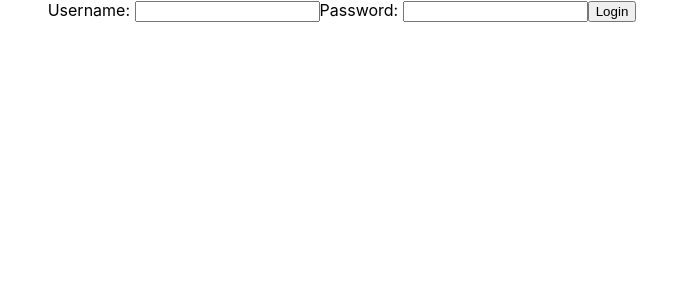
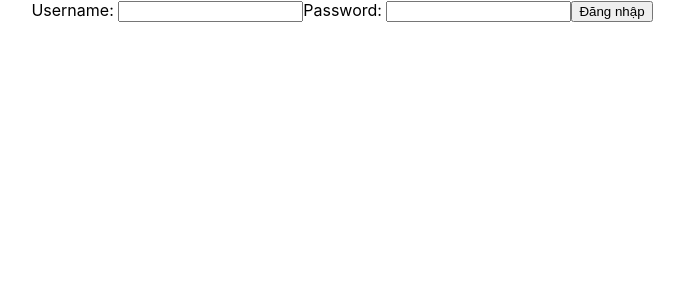
Before and after one commit to Flower-unfurl/bt, a React (Create React App) app in the folder client/my-app/: page / in a window 1280 px wide. Shown: the top 300 px of the page, without its empty margins (298-982 px from the left). Built offline with nearby package versions, Linux system fonts and the light colour scheme.

Commit message:
change lable login  to Dang Nhap

```diff
--- a/client/my-app/src/App.js
+++ b/client/my-app/src/App.js
@@ -8,7 +8,7 @@ function App() {
         <input id='txtusername' ></input>
         <label>Password: </label>
         <input id='txtpassword' ></input>
-        <button id='btnlogin'>Login</button>
+        <button id='btnDangNhap'>Đăng nhập</button>
     </div>
   );
 }
```
